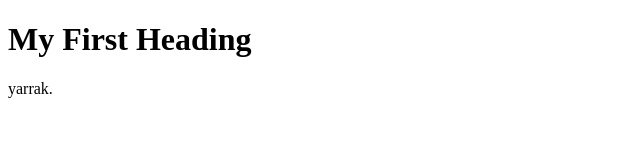
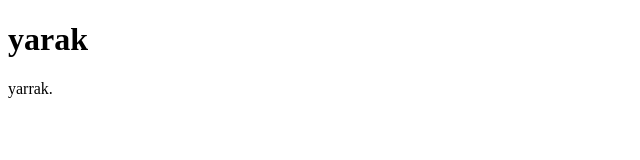
Before and after one commit to denizsakin/denizsakin.github.io, a plain HTML site: page index.html in a window 1280 px wide. Shown: the whole page, without its empty margins (0-640 px from the left). Drawn offline with Linux system fonts and the light colour scheme.

Commit message:
Update index.html

```diff
--- a/index.html
+++ b/index.html
@@ -2,7 +2,7 @@
 <html>
 <body>
 
-<h1>My First Heading</h1>
+<h1>yarak</h1>
 
 <p>yarrak.</p>
 
```
